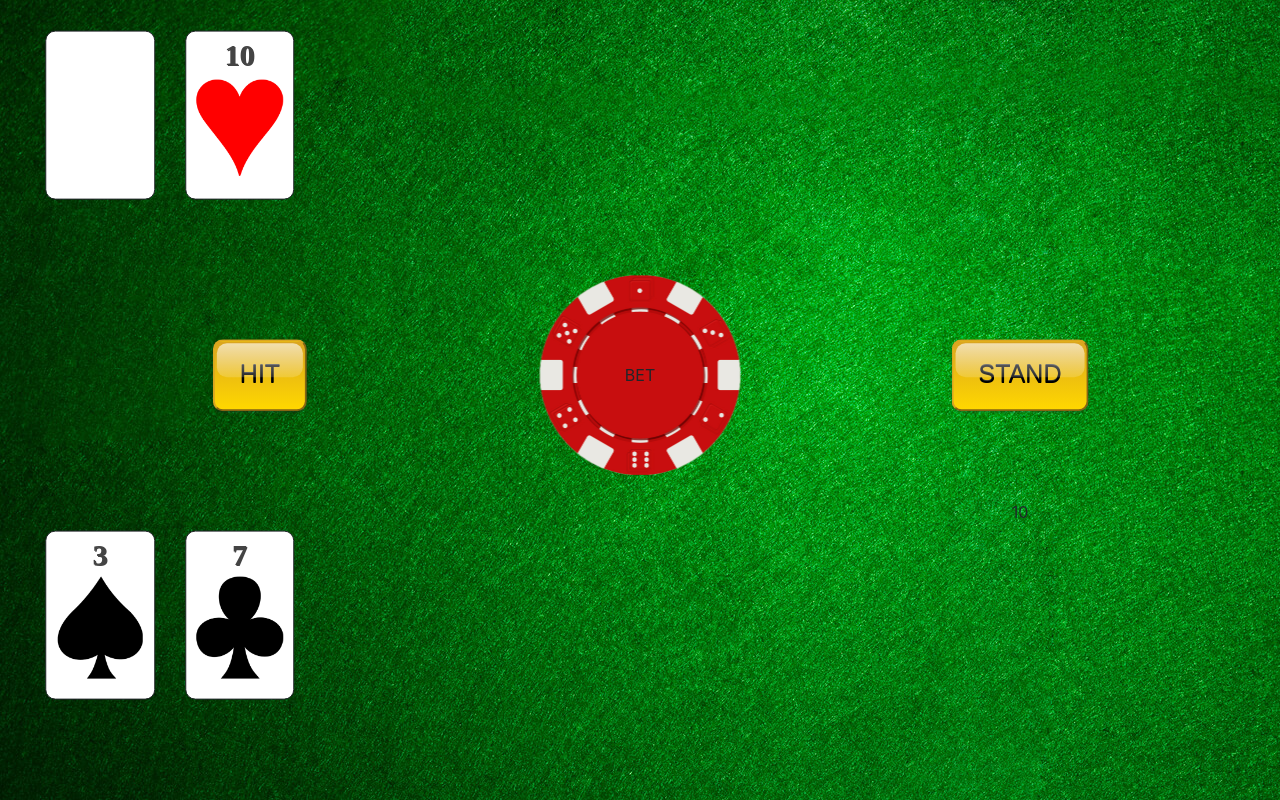
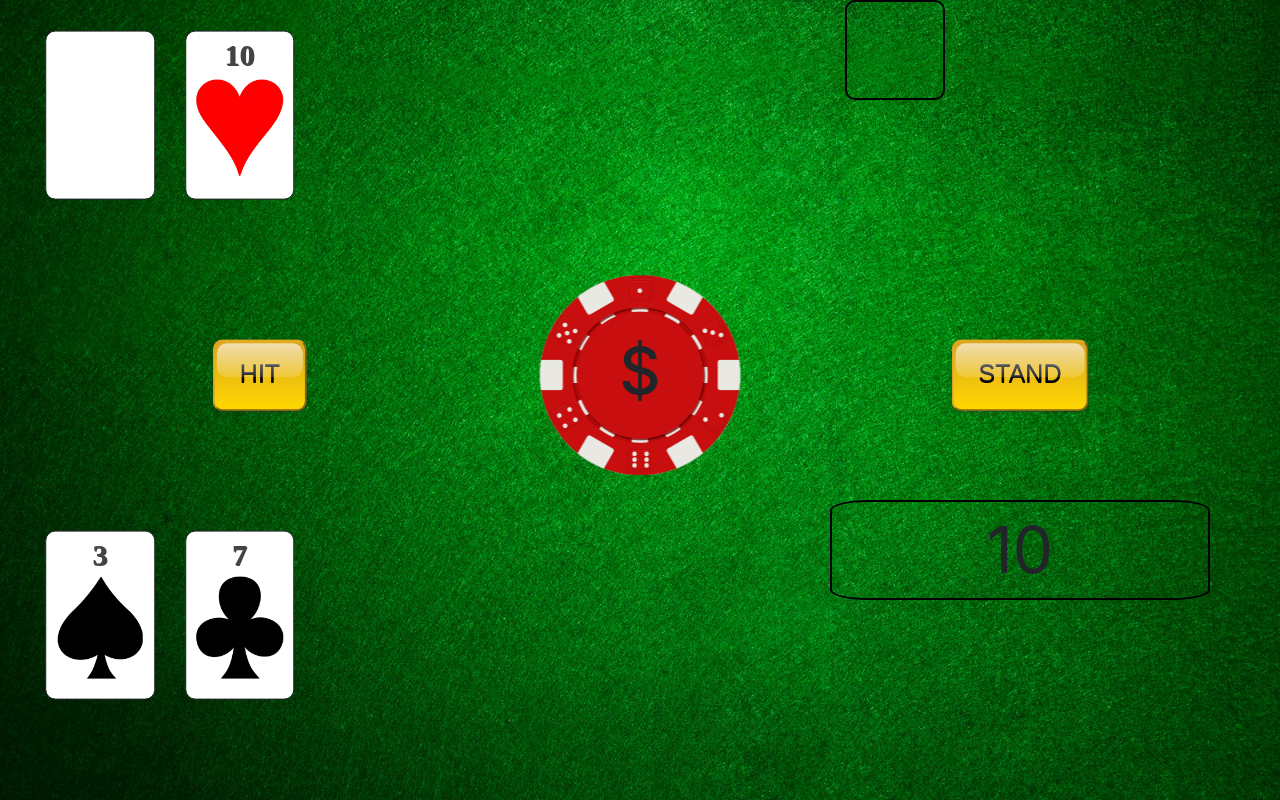
Before and after one commit to gomboslarina/javascript-blackjack, a Flask app: page /gameplay in a window 1280 px wide. Run offline with Flask 2, Linux system fonts and the light colour scheme; some libraries are stand-ins or nearby versions.

Commit message:
Css started 1.0

```diff
--- a/static/css/main.css
+++ b/static/css/main.css
@@ -1,7 +1,8 @@
 body {
     background-image: url("/static/image/bigstock-poker-table-background-26587844-2-1.jpg");
-    background-color: green;
     text-align: center;
+    background-repeat: no-repeat;
+    background-size: cover;
 
 }
 
@@ -150,3 +151,19 @@ body {
 .button:hover{
 	background: linear-gradient(goldenrod,darkgoldenrod);
 }
+
+.button:disabled {
+    border-color: slategrey;
+    background: linear-gradient(slategrey,darkgrey);}
+
+h1 {
+    font-size: 4em;
+}
+
+#dealer-points,#player-points {
+    font-size: 4em;
+    width: 100px;
+    height: 100px;
+    border-radius: 10%;
+    border: 2px solid #000;
+}
--- a/static/js/game.js
+++ b/static/js/game.js
@@ -78,6 +78,7 @@ function createCardElementFold (card) {
     cardElement.appendChild(image);
 
     document.querySelector("#dealer-cards").appendChild(cardElement);
+
 }
 
 
@@ -133,7 +134,8 @@ let hitEventHandler = function (cards) {
 };
 
 let standEventHandler = function (cards) {
-        setTimeout(makeFirstCardVisible,1000);
+
+        makeFirstCardVisible();
         let buttonHit = document.getElementById("hit");
         buttonHit.disabled = true;
         let buttonStand = document.getElementById("stand");
--- a/templates/game.html
+++ b/templates/game.html
@@ -4,8 +4,11 @@
       <div class="row">
         <div id="dealer-cards"  class="col-8">
         </div>
-        <div id="dealer-points" class="col-4">
+        <div class="col-4">
 {#          dealer points sum#}
+            <div id="dealer-points">
+
+            </div>
         </div>
       </div>
       <div class="row">
@@ -15,7 +18,7 @@
         <div class="col-4">
             <div class="bet_place">
               <img src="/static/image/clipart2379910.png" alt="" style="max-height: 200px">
-              <div class="centered">BET</div>
+              <div class="centered"><h1>$</h1></div>
             </div>
         </div>
         <div class="col-4">
```
